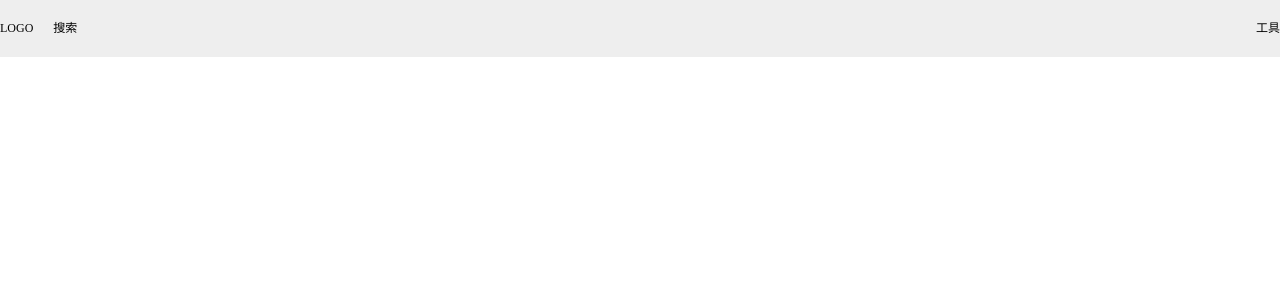
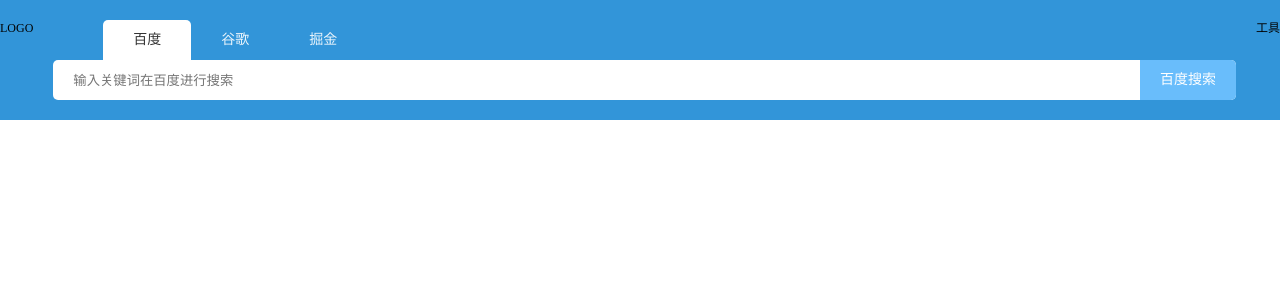
Before and after one commit to zuley/vnav-old, a Nuxt app: page / in a window 1280 px wide. Shown: the top 300 px of the page. Built offline with nearby package versions, Linux system fonts and the light colour scheme.

Commit message:
feat head

```diff
--- a/components/Header/index.vue
+++ b/components/Header/index.vue
@@ -11,7 +11,7 @@
 <style lang="scss">
 .m-header {
   padding: 20px 0;
-  background-color: #eee;
+  background-color: #3295d9;
   .g-wrap {
     display: flex;
     >.logo {
--- a/components/Search/index.vue
+++ b/components/Search/index.vue
@@ -1,11 +1,80 @@
+<script lang="ts" setup>
+const tabList = [
+  { title: '百度', placeholder: '输入关键词在百度进行搜索', handleSearch: () => {
+    console.log('我是百度搜索')
+  } },
+  { title: '谷歌', placeholder: '输入关键词在谷歌进行搜索', handleSearch: () => {
+    console.log('我是谷歌搜索')
+  } },
+  { title: '掘金', placeholder: '搜索掘金技术文章', handleSearch: () => {
+    console.log('我是掘金搜索')
+  } },
+]
+const activeIndex = ref(0)
+const actTab = computed(() => {
+  return tabList[activeIndex.value]
+})
+const keywords = ref('')
+</script>
+
 <template>
   <div class="m-search">
-    搜索
+    <ul class="tab">
+      <li
+        v-for="(item, index) in tabList" @click="activeIndex = index"
+        :class="{ active: activeIndex === index }"
+      >{{ item.title }}</li>
+    </ul>
+    <div class="box">
+      <input type="text" :placeholder="actTab.placeholder" v-model="keywords">
+      <div class="btn" @click="actTab.handleSearch">{{ actTab.title }}搜索</div>
+    </div>
   </div>
 </template>
 
 <style lang="scss">
 .m-search {
-
+  font-size: 14px;
+  line-height: 40px;
+  >.tab {
+    display: flex;
+    margin-left: 50px;
+    li {
+      padding: 0 30px;
+      color: rgba($color: #fff, $alpha: .9);
+      cursor: pointer;
+      &.active {
+        background-color: #fff;
+        color: #333;
+        border-radius: 5px 5px 0 0;
+      }
+      &:hover:not(.active) {
+        color: rgba($color: #fff, $alpha: 1.0);
+      }
+    }
+  }
+  >.box {
+    background-color: #fff;
+    border-radius: 5px;
+    display: flex;
+    justify-content: space-between;
+    input {
+      border: none;
+      padding: 0;
+      outline: none;
+      margin-left: 20px;
+      min-width: 200px;
+    }
+    .btn {
+      background-color: #69bdfb;
+      padding: 0 20px;
+      border-radius: 0 5px 5px 0;
+      color: #fff;
+      cursor: pointer;
+      &:hover {
+        background-color: darken($color: #69bdfb, $amount: +5%);
+      }
+    }
+  }
 }
 </style>
```
